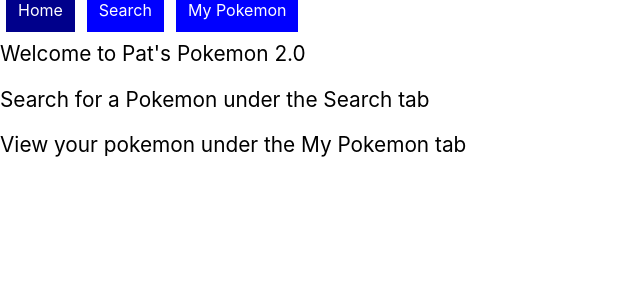
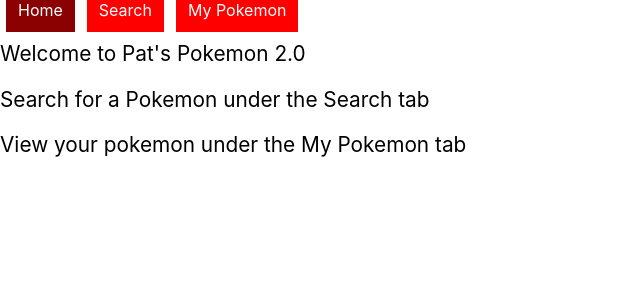
Before and after one commit to patrickmason73/phase-2-project, a React (Create React App) app: page / in a window 1280 px wide. Shown: the top 300 px of the page, without its empty margins (0-640 px from the left). Built offline with nearby package versions, Linux system fonts and the light colour scheme; no server answers.

Commit message:
navbar styling

```diff
--- a/db.json
+++ b/db.json
@@ -1,21 +1,5 @@
 {
   "pokemon": [
-    {
-      "id": 132,
-      "name": "ditto",
-      "sprites": {
-        "front": "https://raw.githubusercontent.com/PokeAPI/sprites/master/sprites/pokemon/132.png",
-        "back": "https://raw.githubusercontent.com/PokeAPI/sprites/master/sprites/pokemon/back/132.png"
-      }
-    },
-    {
-      "id": 4,
-      "name": "charmander",
-      "sprites": {
-        "front": "https://raw.githubusercontent.com/PokeAPI/sprites/master/sprites/pokemon/4.png",
-        "back": "https://raw.githubusercontent.com/PokeAPI/sprites/master/sprites/pokemon/back/4.png"
-      }
-    },
     {
       "id": 38,
       "name": "ninetales",
--- a/src/components/Navbar.js
+++ b/src/components/Navbar.js
@@ -6,7 +6,7 @@
     width: "100px",
     padding: "12px",
     margin: "0 6px 6px",
-    background: "blue",
+    background: "red",
     textDecoration: "none",
     color: "white",
   };
@@ -19,7 +19,7 @@
         exact
         style={linkStyles}
         activeStyle={{
-            background: "darkblue",
+            background: "darkred",
           }}
         >
         Home
@@ -29,7 +29,7 @@
         exact
         style={linkStyles}
         activeStyle={{
-          background: "darkblue",
+          background: "darkred",
         }}
       >
         Search
@@ -39,7 +39,7 @@
         exact
         style={linkStyles}
         activeStyle={{
-          background: "darkblue",
+          background: "darkred",
         }}
       >
         My Pokemon
```
